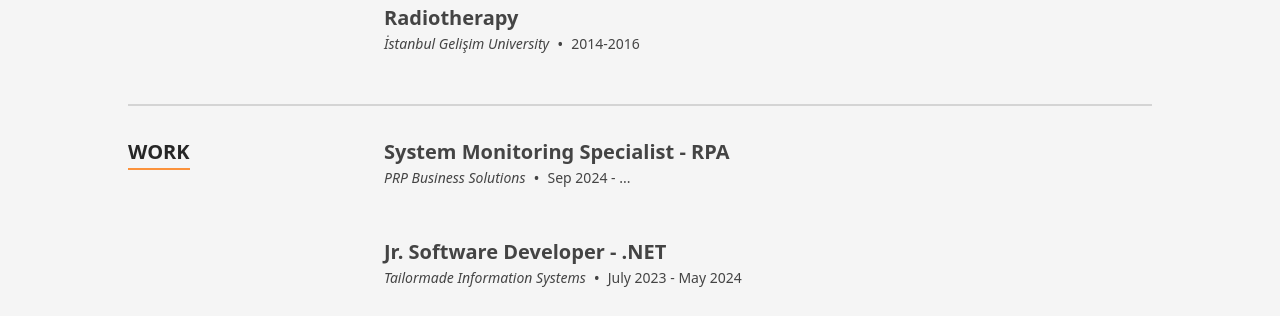
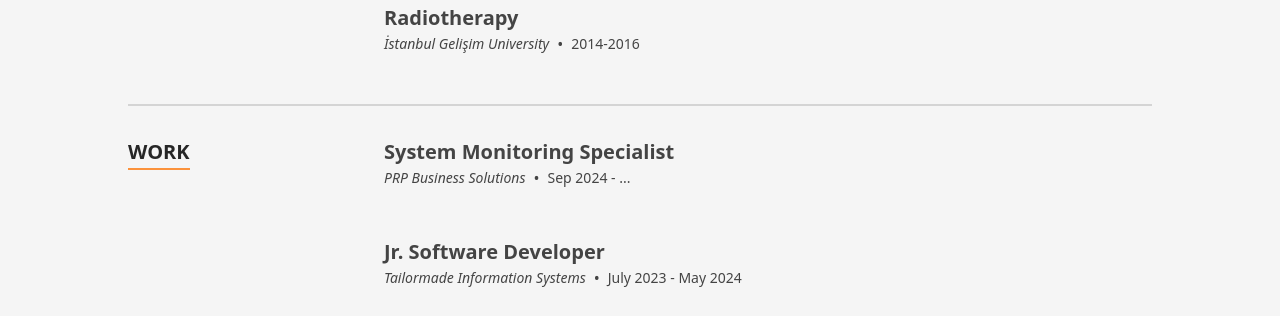
Before and after one commit to SametDulger/mywebsite, a Next.js app: page / in a window 1280 px wide. Shown: the part 1440-1756 px from the top of the page. Built offline with nearby package versions, Linux system fonts and the light colour scheme.

Commit message:
Update data.tsx

```diff
--- a/src/data/data.tsx
+++ b/src/data/data.tsx
@@ -283,13 +283,13 @@
   {
     date: 'Sep 2024 - ...',
     location: 'PRP Business Solutions',
-    title: 'System Monitoring Specialist - RPA',
+    title: 'System Monitoring Specialist',
     content: <p></p>,
   },
   {
     date: 'July 2023 - May 2024',
     location: 'Tailormade Information Systems',
-    title: 'Jr. Software Developer - .NET',
+    title: 'Jr. Software Developer',
     content: <p></p>,
   },
 ];
```
